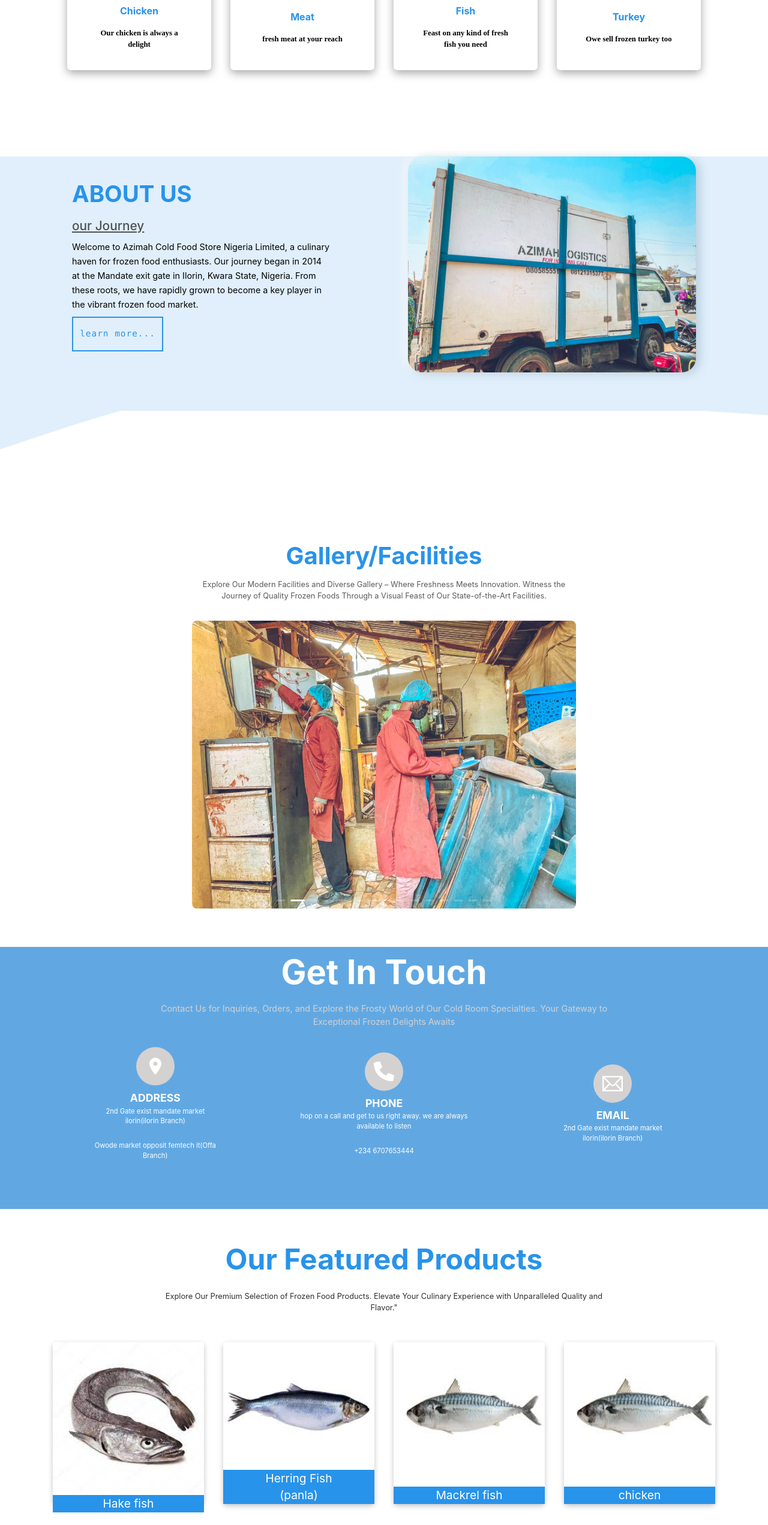
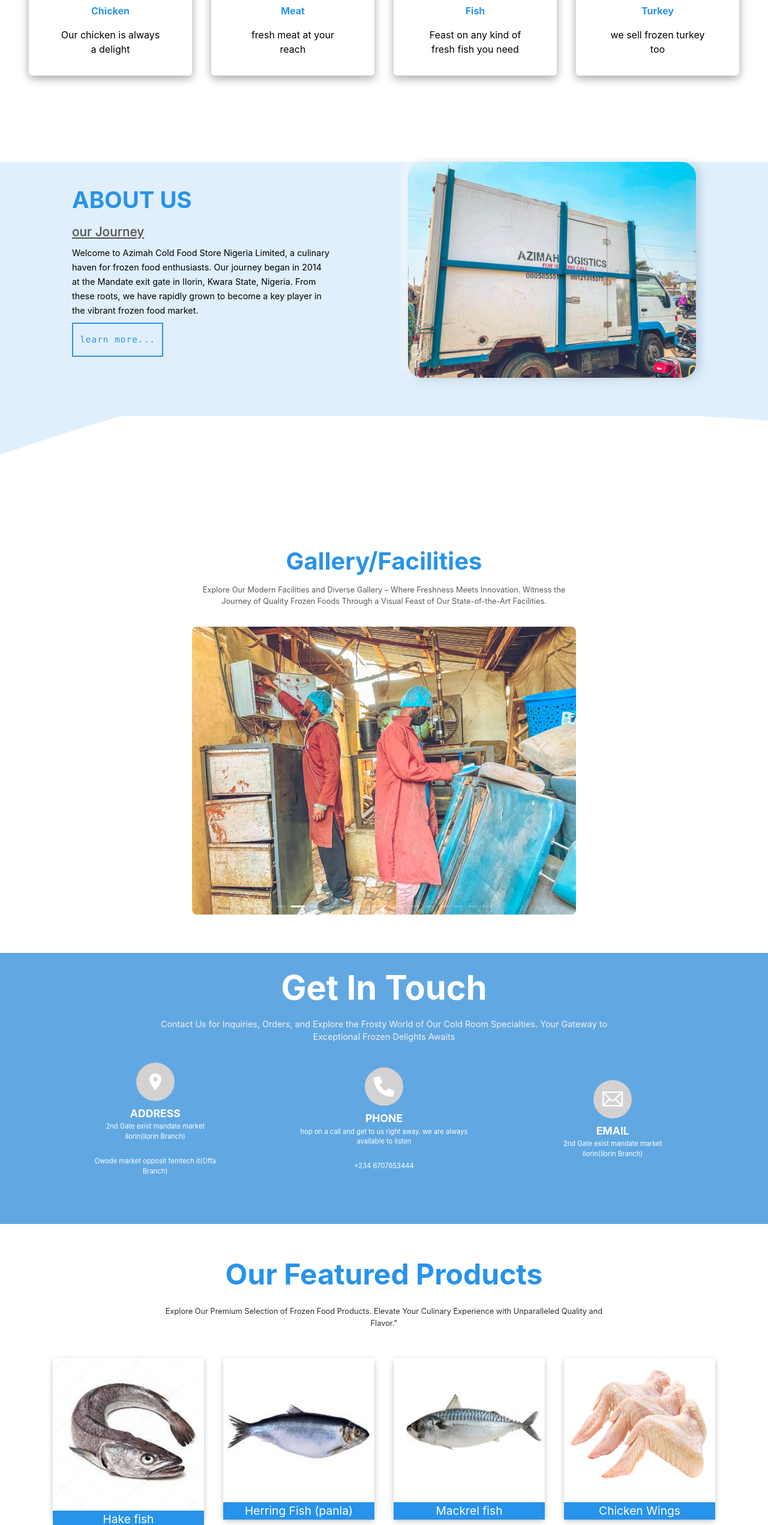
Before and after one commit to Robinson-Taiwo/Azimah-Foods, a React (Vite) app: page / in a window 1280 px wide. Shown: the part 1337-3880 px from the top of the page at 60% size. Built offline with nearby package versions, Linux system fonts and the light colour scheme; a web font is replaced by a local one.

Commit message:
made changes to category section and about page

```diff
--- a/src/Components/About.css
+++ b/src/Components/About.css
@@ -1,3 +1,3 @@
 .about-page{
-    @apply h-[90vh] w-[100%]
+    @apply h-[50vh] w-[100%] text-[2rem] flex items-center justify-center font-bold text-[#2893ea]
 }
--- a/src/Components/About.tsx
+++ b/src/Components/About.tsx
@@ -43,6 +43,7 @@ const About: React.FC = () => {
 
             <div className="about-page">
 
+                under construction
 
             </div>
 
--- a/src/Components/Footer.tsx
+++ b/src/Components/Footer.tsx
@@ -73,7 +73,7 @@ const Footer: React.FC = () => {
 
                         <h2>2nd Gate exist mandate market ilorin(ilorin Branch)</h2>
 
-                        <h2>Owode market opposit femtech it(Offa Branch)</h2>
+                        <h2>Owode market opposit femtech IT(Offa Branch)</h2>
                     </div>
 
                 </div>
--- a/src/Components/Home.css
+++ b/src/Components/Home.css
@@ -176,11 +176,17 @@ bg-[rgb(11,24,35)]  bg-opacity-40*/
 
   .ff-category{
     box-shadow: rgba(0, 0, 0, 0.35) 0px 5px 15px;
-    @apply flex items-center flex-col justify-center desktop:gap-[1rem] desktop:py-[2rem] desktop:px-[3rem] rounded-md font-bold text-[#2893EA] text-[1rem] hover:bg-[#6ab0e9] hover:text-white z-[100] relative wide:py-[3rem] wide:px-[4rem] hover:scale-110 transition-all phone:px-[2rem] phone:py-[1.5rem] phone:gap-[0.5rem] sphone:py-[1rem] sphone:text-[1rem] sphone:px-[1.5rem] sphone:gap-[0.1rem] text-center
+    @apply flex items-center flex-col justify-center desktop:gap-[1rem] desktop:py-[2rem] desktop:px-[3rem] rounded-md font-bold text-[#2893EA] text-[1rem] hover:bg-[#6ab0e9] hover:text-white z-[100] relative wide:py-[3rem] wide:px-[4rem] hover:scale-110 transition-all phone:px-[0.3rem] phone:py-[1.5rem] phone:gap-[0.5rem] sphone:py-[1rem] sphone:text-[1rem] sphone:px-[0.5rem] sphone:gap-[0.1rem] text-center
   }
 
-  .ff-category p{
-    @apply text-[0.8rem] wide:text-[1.02rem] text-black font-[black] text-center sphone:w-[100%] sphone:text-[0.6rem] phone:w-[9rem];
+  /* .ff-category p{
+    @apply text-[0.8rem] sphone:w-[90%] wide:text-[1.02rem] text-black font-[black] text-center sphone:text-[0.6rem] phone:w-[9rem];
+  } */
+
+
+  .cate{
+
+    @apply sphone:text-[0.7rem] phone:text-[0.7rem] text-black font-normal desktop:text-[1rem]
   }
 
 
@@ -214,7 +220,7 @@ bg-[rgb(11,24,35)]  bg-opacity-40*/
   .wave-container {
     position: relative;
     height: 40px; /* Adjust the height as needed */
-    background-color: #fff; /* Set the same background color as your page */
+    background-color: #fff; /*get-in Set the same background color as your page */
     overflow: hidden;
     @apply desktop:h-[100px]
   }
@@ -401,11 +407,11 @@ bg-[rgb(11,24,35)]  bg-opacity-40*/
 
 
 .get-in-touch{
-  @apply text-[2.5rem] font-bold text-white desktop:text-[3.5rem]
+  @apply text-[2.5rem] mt-[1rem] font-bold text-white desktop:text-[3.5rem]
 }
 
 .contact-subheading{
-  @apply text-[0.8rem] text-center text-[#d4d1d1] mt-[0.5rem] desktop:text-[0.9rem] desktop:w-[70%] wide:w-[40%] mb-[1rem]
+  @apply text-[0.8rem] text-center text-[#f5efef] mt-[0.5rem] desktop:text-[0.9rem] desktop:w-[70%] wide:w-[40%] mb-[1rem]
 }
 
 
--- a/src/Components/Home.tsx
+++ b/src/Components/Home.tsx
@@ -188,7 +188,7 @@ const Home: React.FC<HomeProps> = () => {
                             Chicken
                         </h2>
 
-                        <p>Our chicken is always a delight</p>
+                        <p className='cate' >Our chicken is always a delight</p>
                     </li>
 
                     <li className="ff-category">
@@ -199,7 +199,7 @@ const Home: React.FC<HomeProps> = () => {
                             Meat
                         </h2>
 
-                        <p>fresh meat at your reach</p>
+                        <p className='cate' >fresh meat at your reach</p>
                     </li>
 
                     <li className="ff-category">
@@ -210,7 +210,7 @@ const Home: React.FC<HomeProps> = () => {
                             Fish
                         </h2>
 
-                        <p>Feast on any kind of  fresh fish you need</p>
+                        <p className='cate' >Feast on any kind of  fresh fish you need</p>
 
                     </li>
 
@@ -222,7 +222,7 @@ const Home: React.FC<HomeProps> = () => {
                             Turkey
                         </h2>
 
-                        <p>Owe sell frozen turkey too</p>
+                        <p className='cate' >we sell frozen turkey too</p>
                     </li>
 
 
@@ -492,8 +492,8 @@ const Home: React.FC<HomeProps> = () => {
 
 
                         <div className="product-text">
-                            Herring Fish
-                            <p>(panla)</p>
+
+                            <p> Herring Fish (panla)</p>
 
 
 
@@ -522,10 +522,10 @@ const Home: React.FC<HomeProps> = () => {
 
                     <div className="product-container">
 
-                        <img src={mackrel} alt="" className="product-image" />
+                        <img src={cw} alt="" className="product-image" />
 
                         <p className="product-text">
-                            chicken
+                            Chicken Wings
                         </p>
 
 
```
